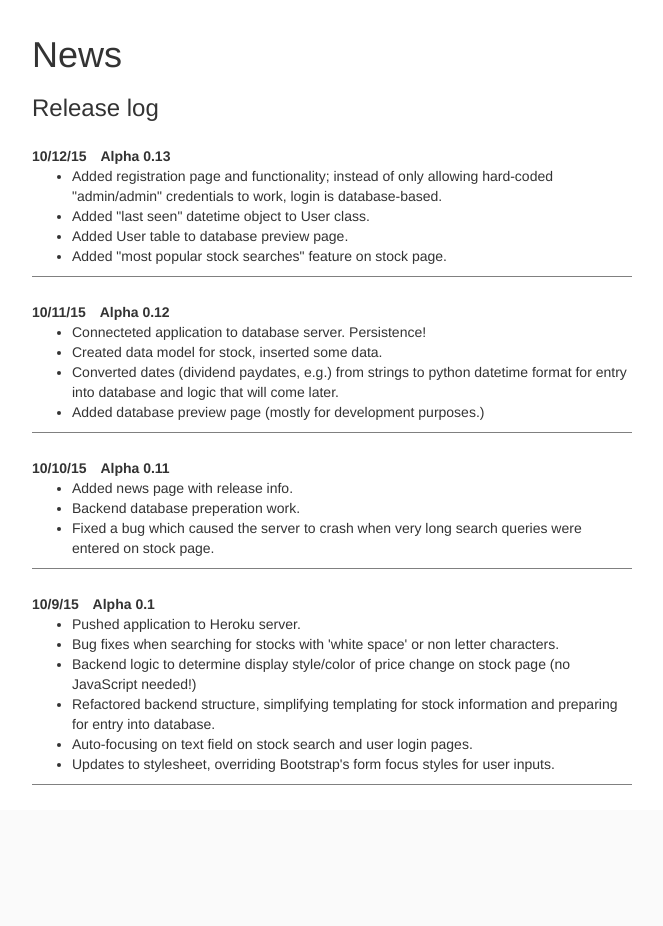
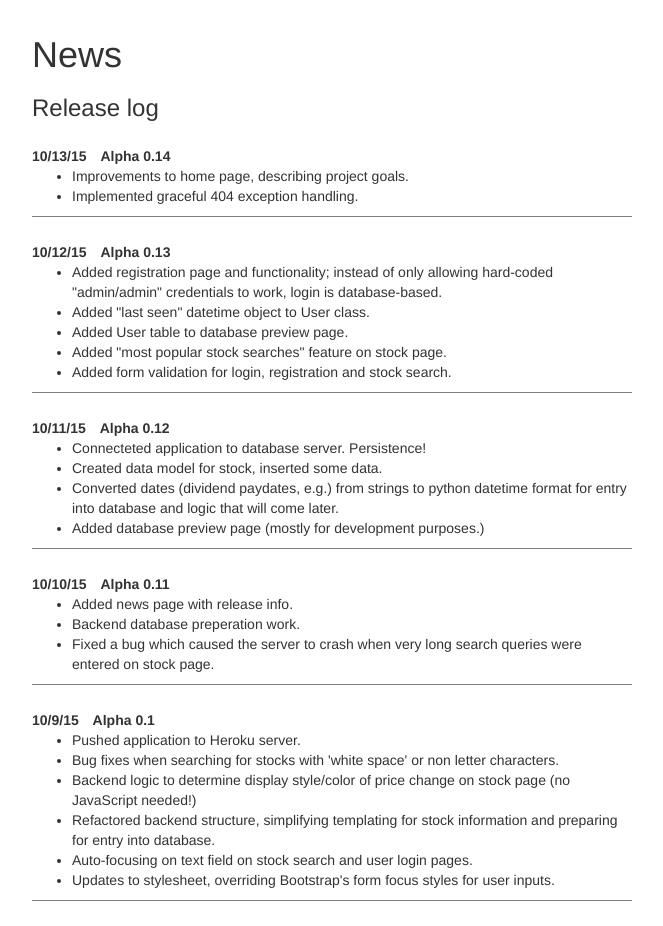
Before and after one commit to abmorton/stockhawk, a Flask app: page /news in a window 1280 px wide. Shown: the part 20-946 px from the top of the page, without its empty margins (223-886 px from the left). Before the commit the page ends 805 px from the top, so only its background shows below. Run offline with Flask 2, Linux system fonts and the light colour scheme; some libraries are stand-ins or nearby versions.

Commit message:
added 404.html and 404 exception route handling

```diff
--- a/app.py
+++ b/app.py
@@ -127,6 +127,10 @@ def login_required(f):
 # -------------------------------------------------------
 
 # views
+
+@app.errorhandler(404)
+def not_found(e):
+	return render_template('/404.html')
 
 @app.route('/')
 def home():
--- a/templates/db_view.html
+++ b/templates/db_view.html
@@ -3,7 +3,7 @@
 
 <h1>{{ title }}</h1>
 
-<h3>This page is to satisfy the viewer's curiosity about how this site is set up, and for my convenience while developing the application and database. Obviously, I'll take it down once I launch the app and start getting real data.</h3>
+<h4>The purpose of this page is to satisfy the viewer's curiosity about how this site is set up, and for my convenience while developing the application and database. Obviously, I'll take it down once I launch the app and start getting real data.</h4>
 <br>
 <h4>Here are the stocks we have in the database so far, sorted by search popularity:</h4>
 
--- a/templates/news.html
+++ b/templates/news.html
@@ -4,6 +4,16 @@
 <h1>{{ title }}</h1>
 
 <h3>Release log</h3>
+
+<div class="release">
+	<span class="date">10/13/15</span>
+	<span class="release_num">Alpha 0.14</span>
+	<ul class="newfeatures">
+		<li>Improvements to home page, describing project goals.</li>
+		<li>Implemented graceful 404 exception handling.</li>
+		<!-- <li></li> -->
+	</ul>
+</div>
 
 <div class="release">
 	<span class="date">10/12/15</span>
@@ -13,6 +23,7 @@
 		<li>Added "last seen" datetime object to User class.</li>
 		<li>Added User table to database preview page.</li>
 		<li>Added "most popular stock searches" feature on stock page.</li>
+		<li>Added form validation for login, registration and stock search.</li>
 	</ul>
 </div>
 
```
Also changed, not shown: templates/404.html (added, +8 -0 lines).
